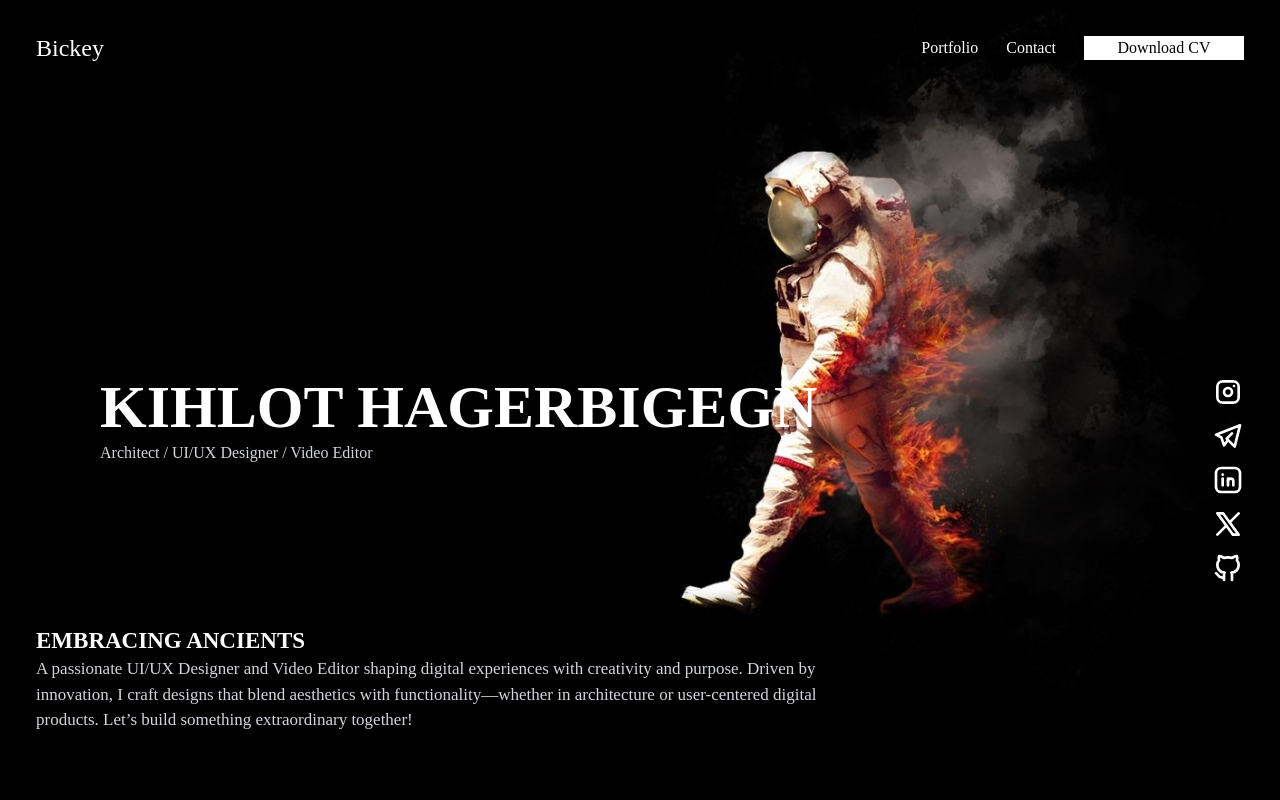
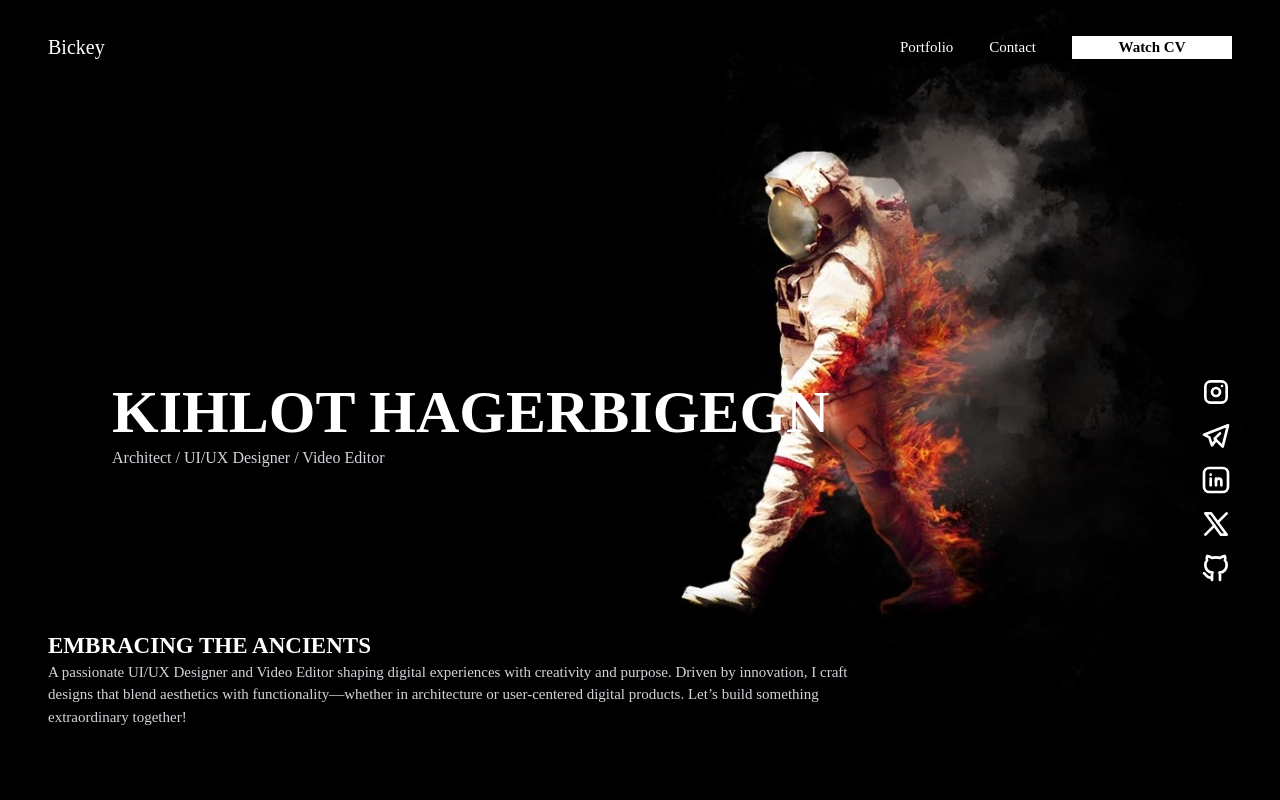
Before and after one commit to bikiyam/Bickey, a Nuxt app: page / in a window 1280 px wide. Shown: the top 800 px of the page. Built offline with nearby package versions, Linux system fonts and the light colour scheme.

Commit message:
Font adjustments

```diff
--- a/components/hero.vue
+++ b/components/hero.vue
@@ -1,5 +1,5 @@
 <template>
-    <div class=" h-[90vh] align-middle px-9 ">
+    <div class=" h-[90vh] align-middle px-12 ">
         <div class="flex items-center w-full h-[100vh] justify-between">
             <div class="text-start w-[800px] justify-end">
                 <div class="flex flex-col justify-center text-start h-[50vh] pl-16"> <!-- Use flex and center items -->
@@ -7,8 +7,8 @@
                     <h1 class="text-gray-300 mt-4">Architect / UI/UX Designer / Video Editor</h1>
                 </div>
                 <div class=" flex flex-col justify-end h-full bg-transparent">
-                    <h1 class="text-[23px] font-semibold font-[Onest] leading-tight">EMBRACING ANCIENTS</h1>
-                    <p class="text-[17px] font-extralight text-gray-300">A passionate UI/UX Designer and Video Editor shaping digital experiences with creativity and purpose. Driven by innovation, I craft designs that blend aesthetics with functionality—whether in architecture or user-centered digital products. Let’s build something extraordinary together!</p>
+                    <h1 class="text-[23px] font-semibold font-[Onest] leading-tight">EMBRACING THE ANCIENTS</h1>
+                    <p class="text-[15px] font-extralight text-gray-300">A passionate UI/UX Designer and Video Editor shaping digital experiences with creativity and purpose. Driven by innovation, I craft designs that blend aesthetics with functionality—whether in architecture or user-centered digital products. Let’s build something extraordinary together!</p>
                 </div>
             </div>
             <div class="gap-3 flex flex-col justify-end">
--- a/components/navbar.vue
+++ b/components/navbar.vue
@@ -3,15 +3,15 @@
 
 
 <template>
-    <div class=" h-[10vh] w-full py-8 px-9 align-middle bg-transparent flex justify-between">
-        <h1 class=" text-2xl font-thin font-[Pacifico]">Bickey</h1>
-        <div class="flex gap-7 pt-1 text-[16px] font-light">
+    <div class=" h-[10vh] w-full py-8 px-12 align-middle bg-transparent flex justify-between">
+        <h1 class=" text-[20px] font-extralight font-[Pacifico]">Bickey</h1>
+        <div class="flex gap-9 pt-1 text-[15px] font-light">
             <NuxtLink to="/portfolio">
                 <h1>Portfolio</h1>
             </NuxtLink>
             <h1>Contact</h1>
             <div class=" h-16 w-40 text-center rounded-full ">
-                <h1 class=" bg-white text-black ">Download CV</h1>
+                <h1 class=" bg-white text-black font-semibold ">Watch CV</h1>
             </div>
         </div>
     </div>
```
